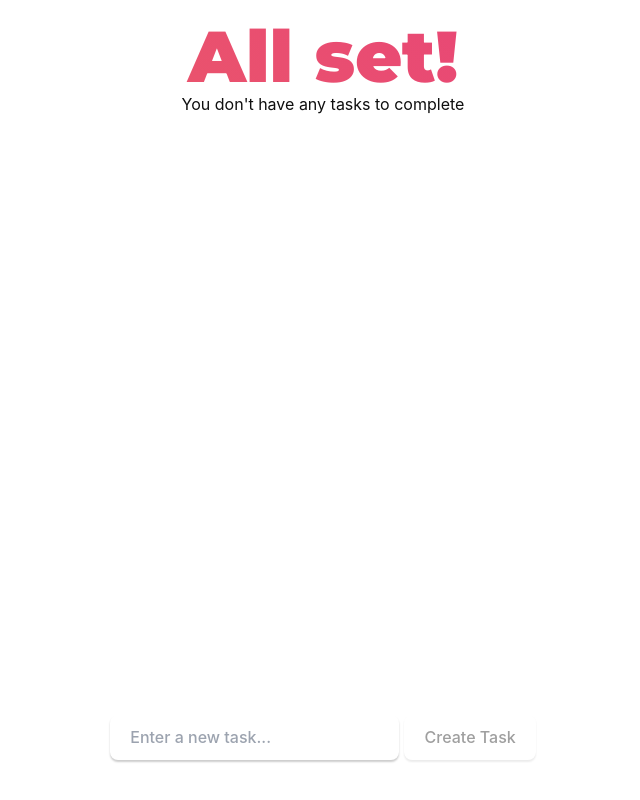
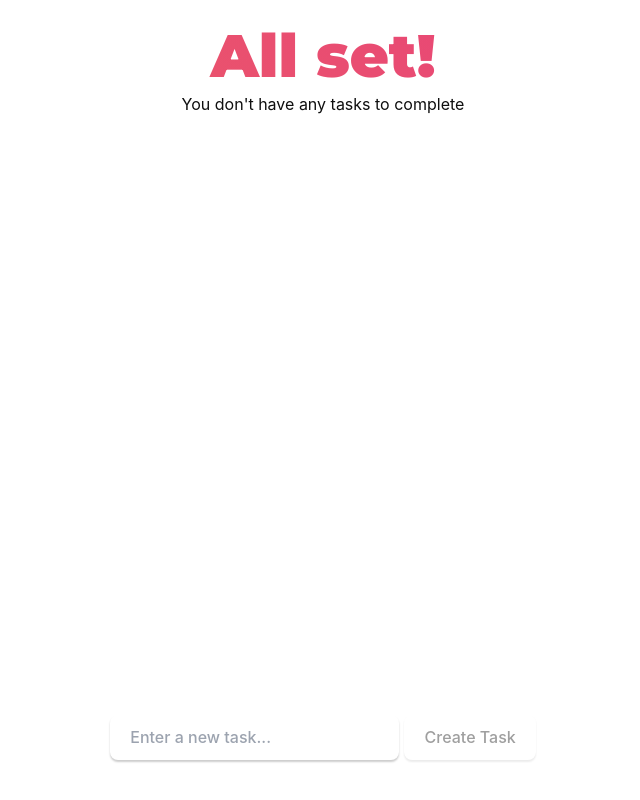
Before and after one commit to Void-ux/to-do, a Vue app: page / in a window 1280 px wide. Shown: the whole page, without its empty margins (317-957 px from the left). Built offline with nearby package versions, Linux system fonts and the light colour scheme.

Commit message:
create task gradient shift on active

```diff
--- a/src/App.vue
+++ b/src/App.vue
@@ -44,7 +44,7 @@ async function deleteTask(id) {
       <img src="./assets/plus.svg" alt="Delete task" class="w-6 h-6 float-right hover:cursor-pointer rotate-45" @click="deleteTask(id)">
     </div>
     <div v-else>
-      <h1 class="gradiented-background">All set!</h1>
+      <h1 class="gradiented-background text-6xl leading-[72px]">All set!</h1>
       <p>You don't have any tasks to complete</p>
     </div>
 
@@ -70,8 +70,6 @@ async function deleteTask(id) {
 }
 
 .gradiented-background {
-  font-size: 72px;
-  line-height: 72px;
   margin: 0px;
   font-weight: 900;
   background: linear-gradient(45deg, #EE7752, #E73C7E, #23A6D5, #23D5AB);
--- a/src/components/CreateTask.vue
+++ b/src/components/CreateTask.vue
@@ -22,7 +22,7 @@ async function createNewTask() {
 <template>
   <div class="fixed inset-x-0 bottom-10">
     <input ref="taskInput" id="new-task-input" v-model="title" placeholder="Enter a new task..." @keyup.enter="createNewTask()" />
-    <button class=" " type="button" @click="createNewTask()" :disabled="title === ''" :class="{ 'opacity-40': title == '' }">Create Task</button>
+    <button class=" " type="button" @click="createNewTask()" :disabled="title === ''" :class="{ 'opacity-40': title == '', 'gradiented-background': title !== '' }">Create Task</button>
   </div>
 </template>
 
```
